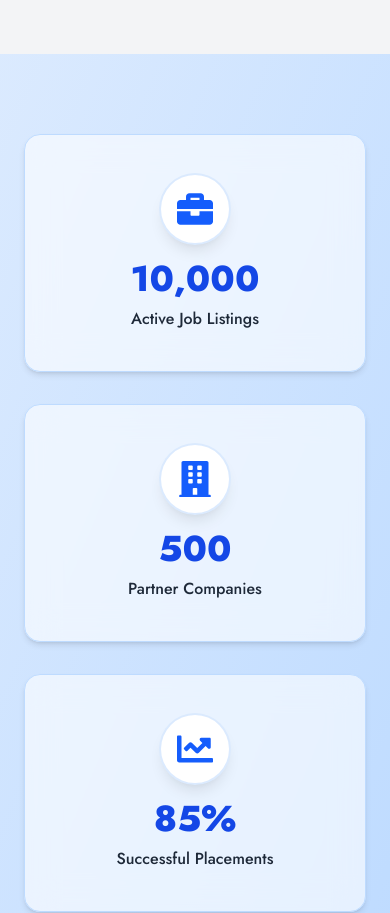
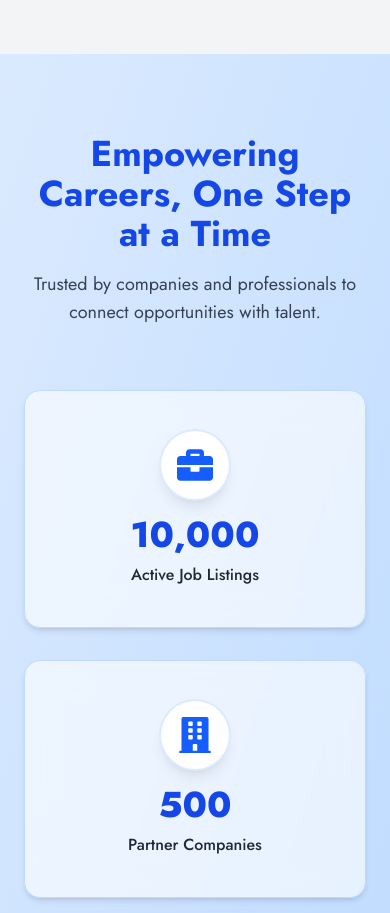
Before and after one commit to mdmhrz/job-track, a React (Vite) app: page / in a window 390 px wide. Shown: the part 3800-4713 px from the top of the page. Built offline with nearby package versions, Linux system fonts and the light colour scheme; no server answers.

Commit message:
Responsiveness done

```diff
--- a/src/components/Banner.jsx
+++ b/src/components/Banner.jsx
@@ -22,13 +22,13 @@ const Banner = () => {
                             initial={{ opacity: 0, y: 30 }}
                             animate={{ opacity: 1, y: 0 }}
                             transition={{ duration: 0.6 }}
-                            className="md:w-1/2"
+                            className="md:w-1/2 xl:w-2/6"
                         >
                             <motion.h1
                                 initial={{ opacity: 0, y: 20 }}
                                 animate={{ opacity: 1, y: 0 }}
                                 transition={{ delay: 0.2, duration: 0.6 }}
-                                className="text-4xl md:text-5xl font-bold text-gray-900 leading-tight mb-6"
+                                className="text-4xl md:text-5xl xl:text-7xl font-bold text-gray-900 leading-tight mb-6"
                             >
                                 Find Your Dream Job with{' '}
                                 <span className="text-blue-600">Job</span>Track
--- a/src/components/Footer.jsx
+++ b/src/components/Footer.jsx
@@ -23,10 +23,11 @@ export default function Footer() {
                 <div>
                     <h2 className="text-lg font-semibold mb-2">Quick Links</h2>
                     <ul className="space-y-1">
-                        <li><a className="link link-hover">Dashboard</a></li>
-                        <li><a className="link link-hover">My Applications</a></li>
-                        <li><a className="link link-hover">Saved Jobs</a></li>
-                        <li><a className="link link-hover">Profile Settings</a></li>
+                        <li><Link to='/' className="link link-hover">Home</Link></li>
+                        <li><Link to='/about' className="link link-hover">About</Link></li>
+                        <li><Link to='/contact' className="link link-hover">Contact</Link></li>
+                        <li><Link to='/login' className="link link-hover">Login</Link></li>
+                        <li><Link to='/register' className="link link-hover">Register</Link></li>
                     </ul>
                 </div>
 
--- a/src/components/Stats.jsx
+++ b/src/components/Stats.jsx
@@ -40,6 +40,11 @@ const cardVariants = {
     visible: { opacity: 1, y: 0 },
 };
 
+const textVariants = {
+    hidden: { opacity: 0, y: -20 },
+    visible: { opacity: 1, y: 0, transition: { duration: 0.6 } },
+};
+
 const Stats = () => {
     const { ref, inView } = useInView({
         triggerOnce: true,
@@ -49,8 +54,30 @@ const Stats = () => {
     return (
         <section className="bg-gradient-to-br from-blue-100 to-blue-200 py-20">
             <div className="max-w-6xl mx-auto px-6">
+                {/* Title and Subtitle */}
                 <motion.div
+                    className="text-center mb-16"
                     ref={ref}
+                    initial="hidden"
+                    animate={inView ? 'visible' : 'hidden'}
+                    variants={containerVariants}
+                >
+                    <motion.h2
+                        className="text-4xl font-bold text-blue-700 mb-4"
+                        variants={textVariants}
+                    >
+                        Empowering Careers, One Step at a Time
+                    </motion.h2>
+                    <motion.p
+                        className="text-gray-700 text-lg md:text-xl"
+                        variants={textVariants}
+                    >
+                        Trusted by companies and professionals to connect opportunities with talent.
+                    </motion.p>
+                </motion.div>
+
+                {/* Stats Cards */}
+                <motion.div
                     variants={containerVariants}
                     initial="hidden"
                     animate={inView ? 'visible' : 'hidden'}
```
